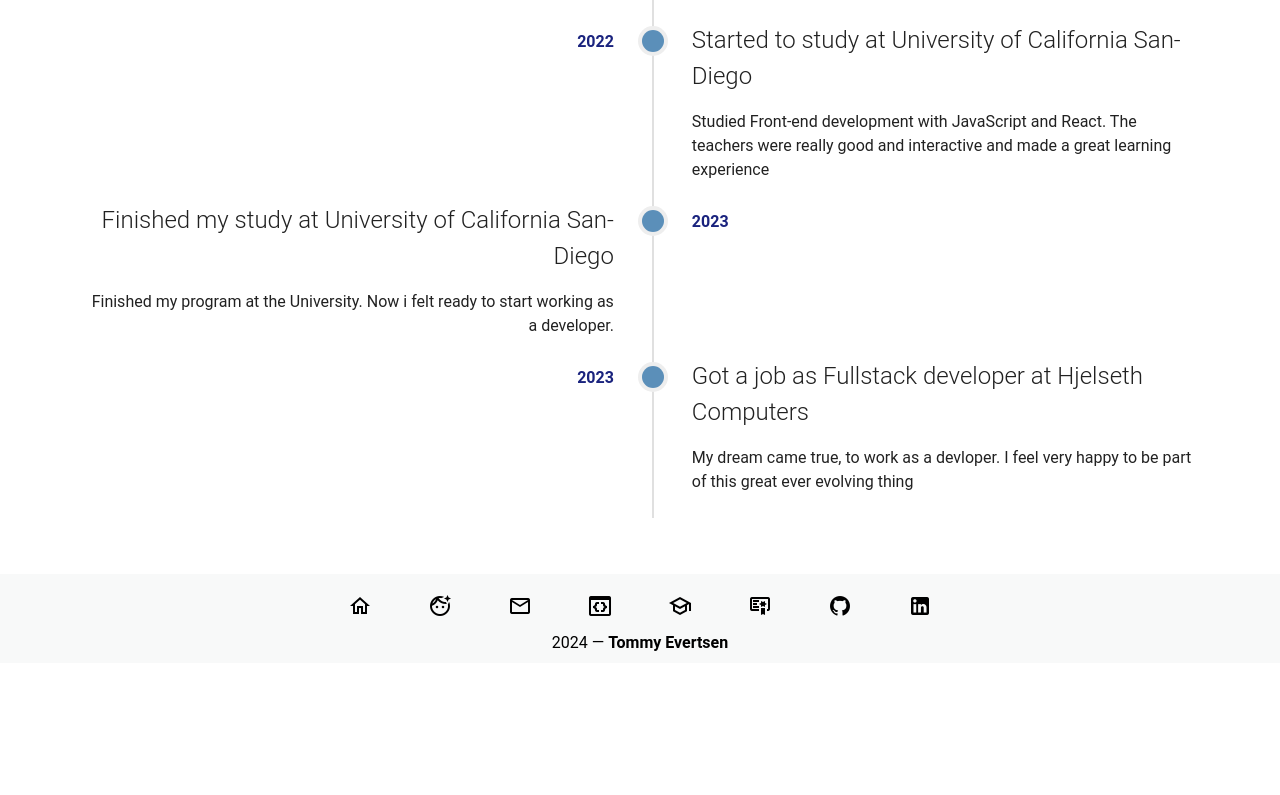
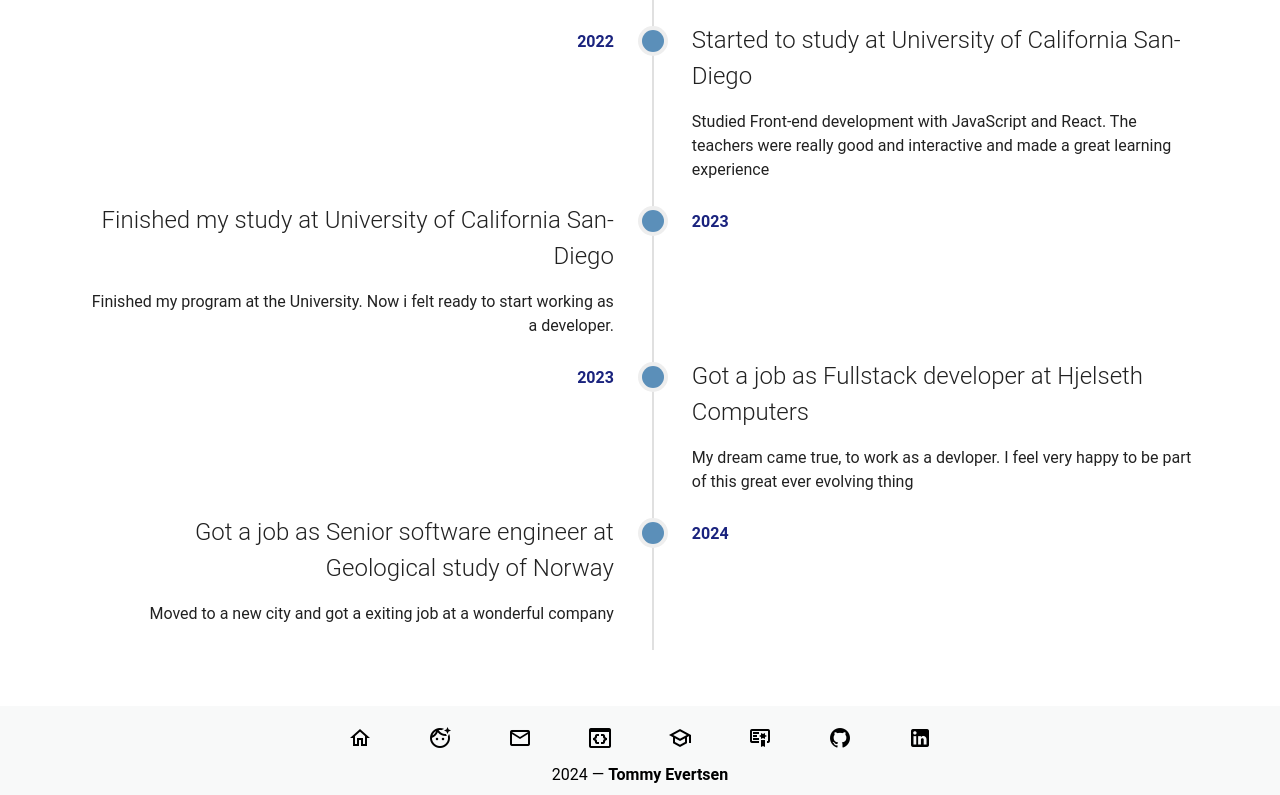
Before and after one commit to TommyEvertsen/Portofolio2, a Vue app: page /education in a window 1280 px wide. Shown: the part 1471-2266 px from the top of the page. Before the commit the page ends 2134 px from the top, so only its background shows below. Built offline with nearby package versions, Linux system fonts and the light colour scheme.

Commit message:
Added new info

```diff
--- a/src/components/TimeLine.vue
+++ b/src/components/TimeLine.vue
@@ -60,6 +60,12 @@
     title: "Got a job as Fullstack developer at Hjelseth Computers",
     text: "My dream came true, to work as a devloper. I feel very happy to be part of this great ever evolving thing",
   },
+  {
+    color: "#5B8FB9",
+    year: "2024",
+    title: "Got a job as Senior software engineer at Geological study of Norway",
+    text: "Moved to a new city and got a exiting job at a wonderful company",
+  },
 ];
 </script>
 
```
Also changed, not shown: 1 other file (tests, documents, lock files or other folders).
